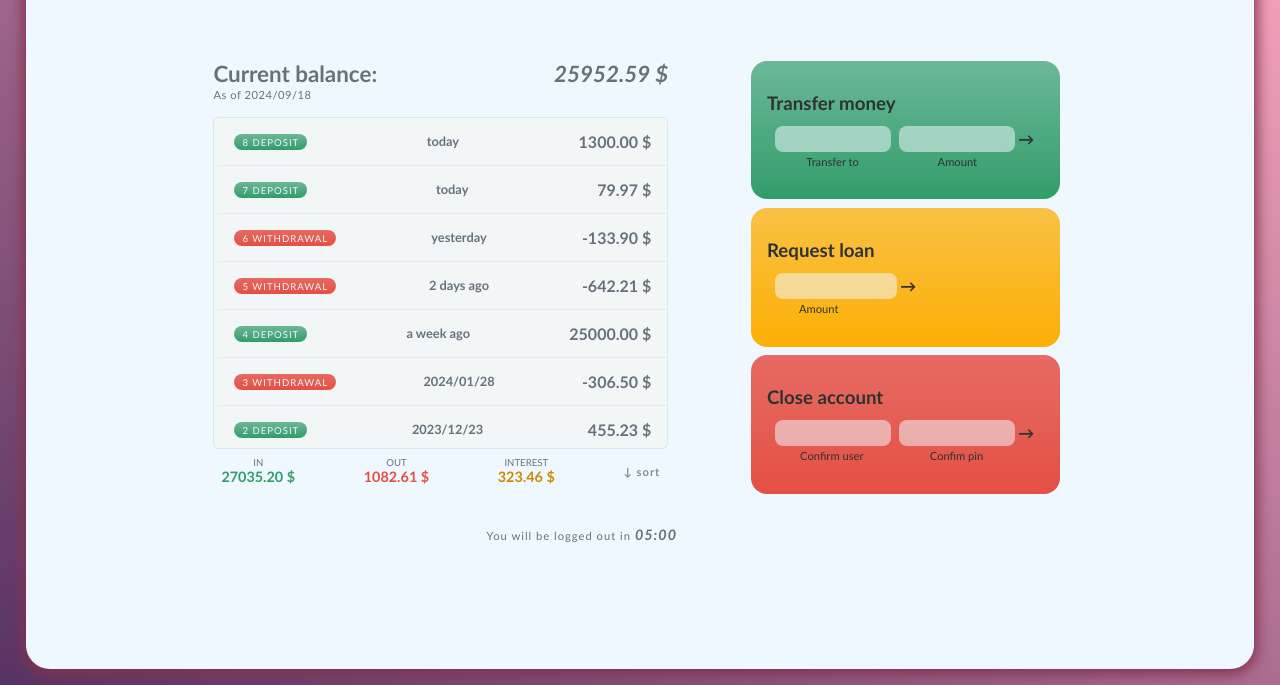
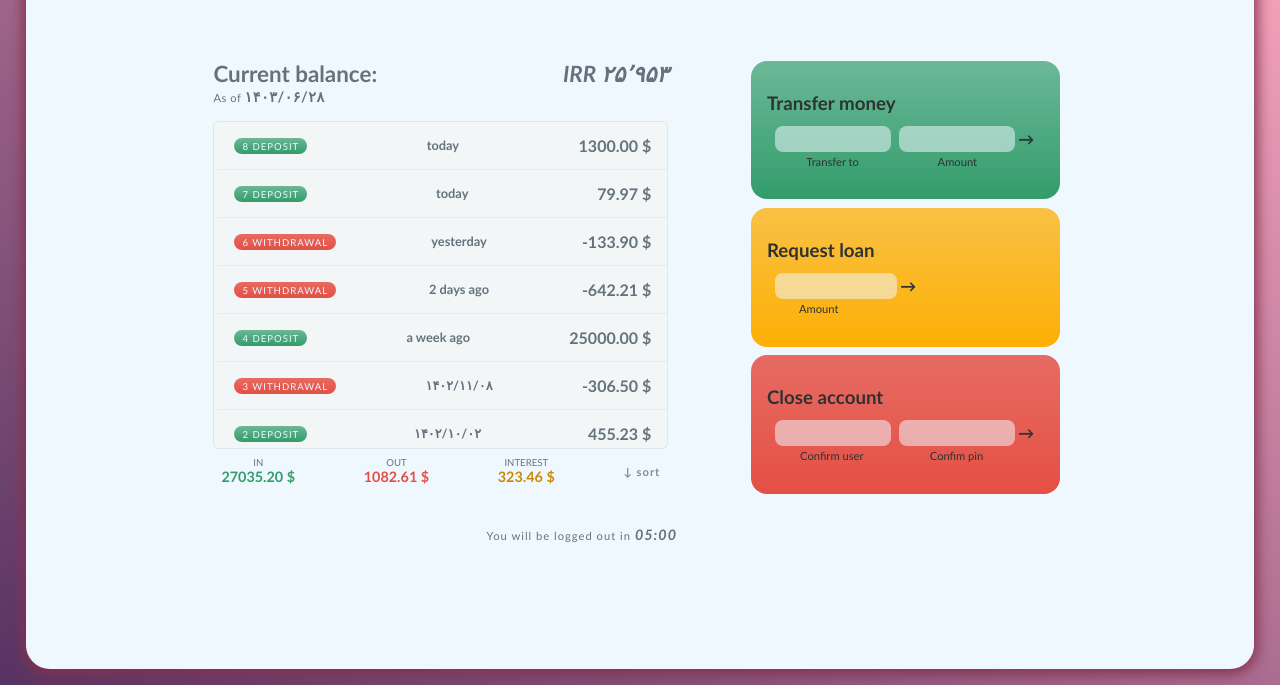
Before and after one commit to pejhvaman/banker, a plain HTML site: page index.html in a window 1280 px wide. Shown: the part 115-800 px from the top of the page. Drawn offline with Linux system fonts and the light colour scheme.

Commit message:
formatting numbers to currency

```diff
--- a/script.js
+++ b/script.js
@@ -140,12 +140,21 @@ const simpleDater = (dateObj) => {
   return `${year}/${month}/${day}`;
 };
 
-const displayCurrentDate = () => {
-  const date = simpleDater(new Date());
-  currentDateEl.textContent = date;
+const produceFormattedDate = (locale, date) => {
+  const options = {
+    year: "numeric",
+    month: "2-digit",
+    day: "2-digit",
+  };
+
+  const formattedDate = new Intl.DateTimeFormat(locale, options).format(date);
+  // currentDateEl.textContent = formattedDate;
+  return formattedDate;
 };
 
-displayCurrentDate();
+const displayCurrentDate = (locale, date) => {
+  currentDateEl.textContent = produceFormattedDate(locale, date);
+};
 
 const calcDaysPassed = (date1, date2) =>
   Math.round(Math.abs(date1 - date2) / (24 * 60 * 60 * 1000));
@@ -156,7 +165,19 @@ const movmentDateString = (date) => {
   if (day === 1) return "yesterday";
   if (day > 1 && day < 7) return `${day} days ago`;
   if (day === 7) return "a week ago";
-  else return simpleDater(date);
+  else return produceFormattedDate(currentAccount.locale, date);
+};
+
+const numberFormatter = function (locale, currency, number) {
+  const options = {
+    style: "currency",
+    currency: currency,
+    currencyDisplay: "code",
+    // useGrouping: false,
+  };
+
+  const formattedNum = new Intl.NumberFormat(locale, options).format(number);
+  return formattedNum;
 };
 
 const showMovements = function (currentAccount, sort = false) {
@@ -172,7 +193,6 @@ const showMovements = function (currentAccount, sort = false) {
 
   const movements = sort ? sortedMovs : movsArr;
 
-  //date
   const movDates = currentAccount.movementsDates;
 
   movements.forEach((mov) => {
@@ -193,7 +213,11 @@ const showMovements = function (currentAccount, sort = false) {
 
 const calcDisplayBalance = function (currentAccount) {
   const balance = currentAccount.movements.reduce((bal, cur) => bal + cur, 0);
-  currentBalance.textContent = `${balance} $`;
+  currentBalance.textContent = numberFormatter(
+    currentAccount.locale,
+    currentAccount.currency,
+    balance
+  );
 };
 
 const calcDisplaySummary = function (currentAccount) {
@@ -222,6 +246,9 @@ const updateUI = function (currentAccount) {
 
   // calc & display summary
   calcDisplaySummary(currentAccount);
+
+  //display date
+  displayCurrentDate(currentAccount.locale, new Date());
 };
 
 const takeCareLogin = function (user, pass) {
--- a/style.css
+++ b/style.css
@@ -222,11 +222,17 @@ body {
 
 .current-balance {
   font-style: italic;
+  /* direction: ; */
 }
 
 .date {
   font-size: 0.7rem;
   letter-spacing: 0.5px;
+}
+
+.current-date {
+  font-size: 0.9rem;
+  font-weight: 800;
 }
 
 .transactions {
@@ -248,7 +254,7 @@ body {
   justify-content: space-between;
   align-items: center;
 }
-.transactions:last-child {
+.transaction:last-child {
   border-bottom: unset;
 }
 
@@ -274,6 +280,7 @@ body {
 .transaction-date {
   font-size: 0.8rem;
   font-weight: 600;
+  /* direction: rtl; */
 }
 
 .transaction-value {
```
